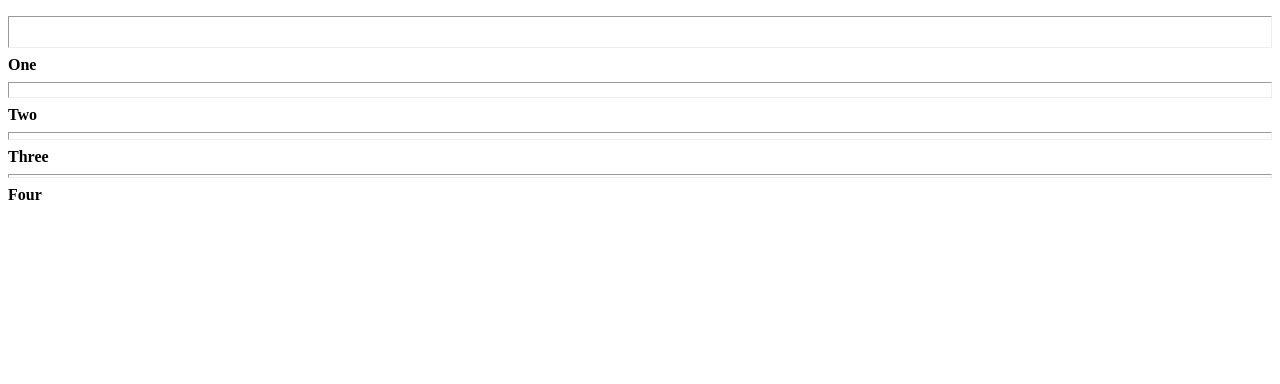
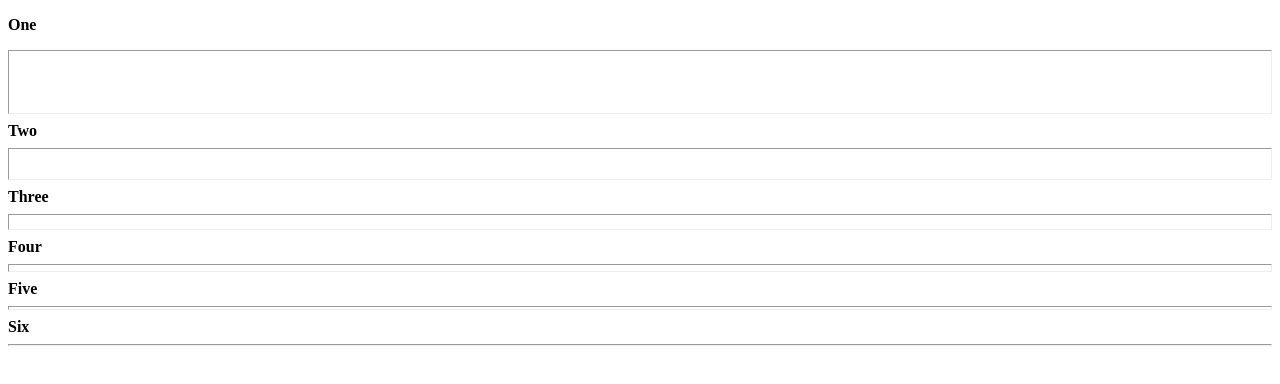
Before and after one commit to iamneo-production/bfffbaaeedadaeccdffebdaaabcbcdded, a website: page public/index.html in a window 1280 px wide. Drawn offline with Linux system fonts and the light colour scheme.

Commit message:
Backup Commit

```diff
--- a/public/index.html
+++ b/public/index.html
@@ -5,15 +5,18 @@
 </head>
 <body>
     <p>
+        <b>One</b><br>
+        <hr size="64">
+        <b>Two</b><br>
         <hr size="32">
-        <b>One</b><br>
+        <b>Three</b><br>
         <hr size="16">
-        <b>Two</b><br>
+        <b>Four</b><br>
         <hr size="8">
-        <b>Three</b><br>
+        <b>Five</b><br>
         <hr size="4">
-        <b>Four</b><br>
-
+        <b>Six</b><br>
+        <hr size="2">
     </p>
 </body>
 </html>
```
